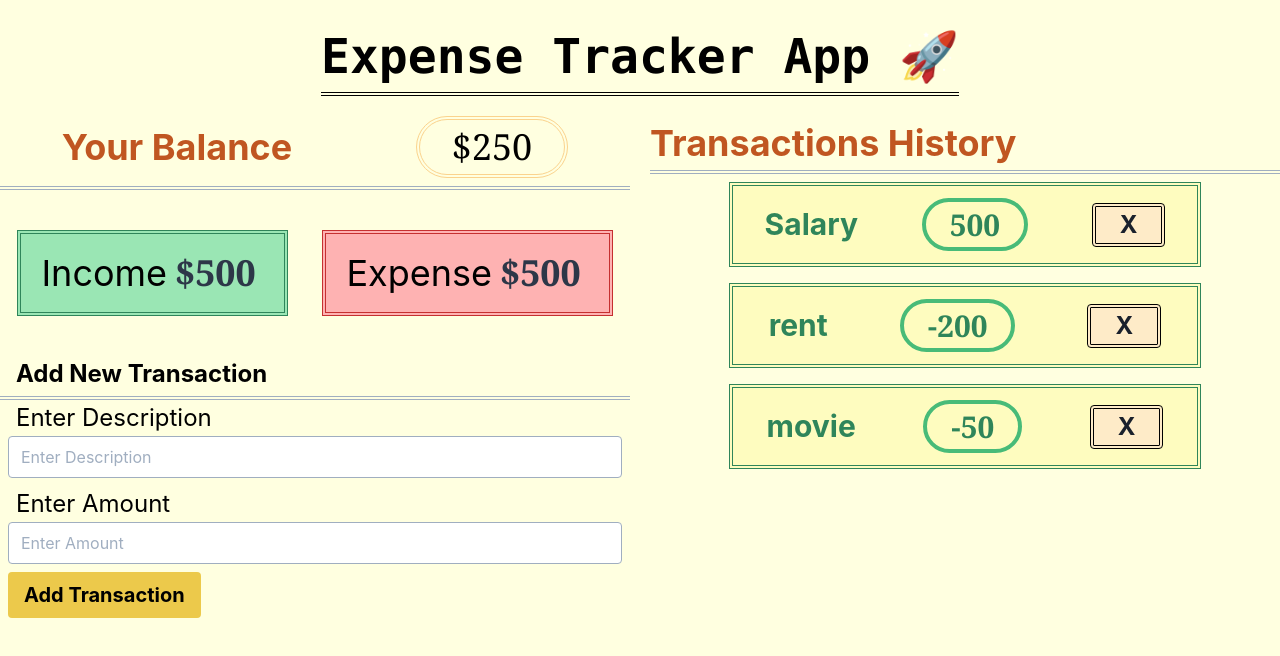
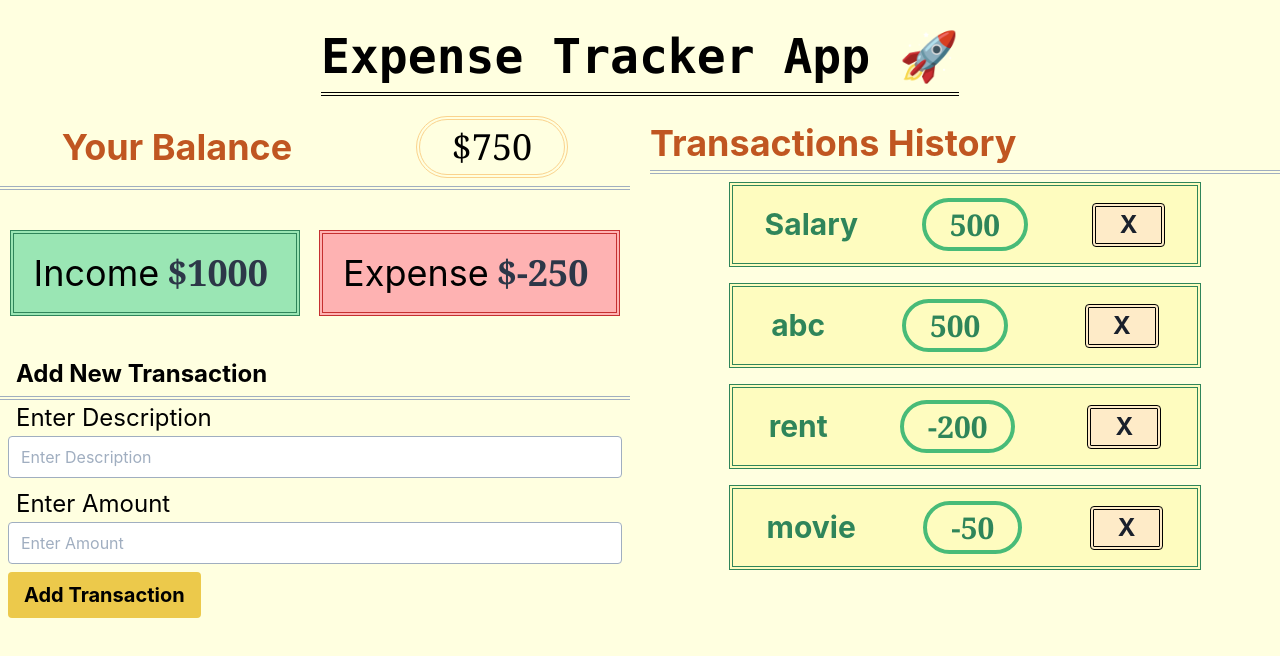
Before and after one commit to muhammadsalif/Expense-Tracker-DApp, a React (Create React App) app: page / in a window 1280 px wide. Shown: the top 656 px of the page. Built offline with nearby package versions, Linux system fonts and the light colour scheme.

Commit message:
IncomeExpense dynamically done.

```diff
--- a/src/App.js
+++ b/src/App.js
@@ -1,4 +1,4 @@
-import React, { useContext } from "react";
+import React from "react";
 
 import "./App.css";
 import {GlobalContextProvider} from "./context/GlobalContext"
--- a/src/components/IncomeExpense.jsx
+++ b/src/components/IncomeExpense.jsx
@@ -1,18 +1,47 @@
-import React from "react";
+import React, { useContext } from "react";
+import { GlobalContext } from "./../context/GlobalContext";
 
 export default function IncomeExpense() {
+  let initialTransaction = useContext(GlobalContext);
+
+  // Income logic and algo's
+  //Filtering positive value from the array to find the income
+  let income = initialTransaction.filter((val) => {
+    return val.transAmount > 0;
+  });
+
+  // Finding sum of the income array
+  let sumOfIncome = income.reduce((initialVal, currentVal) => {
+    return initialVal + currentVal.transAmount;
+  }, 0);
+
+  // Expense logic and algo's
+  //Filtering negative value from the array to find the expense
+  let expense = initialTransaction.filter((val) => {
+    return val.transAmount < 0;
+  });
+
+  // Finding sum of the expense array
+  let sumOfExpense = expense.reduce((initialVal, currentVal) => {
+    return initialVal + currentVal.transAmount;
+  }, 0);
+
   return (
     <div className="flex justify-around items-center w-full flex-col lg:flex-row  lg:my-5 lg:py-5">
       {/*Income div  */}
       <div className="flex items-center justify-between bg-green-300 lg:mb-0 border-double border-4 border-green-700 my-2 lg:my-0 px-5 py-3">
         <h1 className="text-4xl">Income</h1>
-        <p className="text-4xl font-serif text-gray-800 font-bold mx-2">$500</p>
+        <p className="text-4xl font-serif text-gray-800 font-bold mx-2">
+          ${sumOfIncome}
+        </p>
       </div>
 
       {/*Expense div  */}
       <div className="flex items-center justify-between  bg-red-300 lg:mb-0 border-double border-4 border-red-700 my-2 lg:my-0 px-5 py-3">
         <h1 className="text-4xl">Expense</h1>
-        <p className="text-4xl font-serif text-gray-800 font-bold mx-2">$500</p>
+        <p className="text-4xl font-serif text-gray-800 font-bold mx-2">
+          ${sumOfExpense}
+        </p>
       </div>
     </div>
   );
--- a/src/components/TransactionHistory.jsx
+++ b/src/components/TransactionHistory.jsx
@@ -9,9 +9,12 @@ export default function TransactionHistory() {
         Transactions History
       </h1>
       <ul className="flex justify-between items-center flex-col">
-        {initialTransaction.map((trans) => {
+        {initialTransaction.map((trans, ind) => {
           return (
-            <li className="flex items-center justify-around w-full lg:w-3/4 mx-auto bg-yellow-200 py-3 border-double border-4 border-green-700 my-2">
+            <li
+              key={ind}
+              className="flex items-center justify-around w-full lg:w-3/4 mx-auto bg-yellow-200 py-3 border-double border-4 border-green-700 my-2"
+            >
               <h1 className="text-3xl text-green-700 font-bold">
                 {trans.transDescription}
               </h1>
--- a/src/context/GlobalContext.jsx
+++ b/src/context/GlobalContext.jsx
@@ -4,6 +4,7 @@ export const GlobalContext = createContext("Default");
 
 let initialTransaction = [
   { transDescription: "Salary", transAmount: 500 },
+  { transDescription: "abc", transAmount: 500 },
   { transDescription: "rent", transAmount: -200 },
   { transDescription: "movie", transAmount: -50 },
 ];
--- a/src/index.js
+++ b/src/index.js
@@ -1,4 +1,4 @@
-import React ,{useContext} from "react";
+import React from "react";
 import ReactDOM from "react-dom";
 import "./index.css";
 import App from "./App";
```
